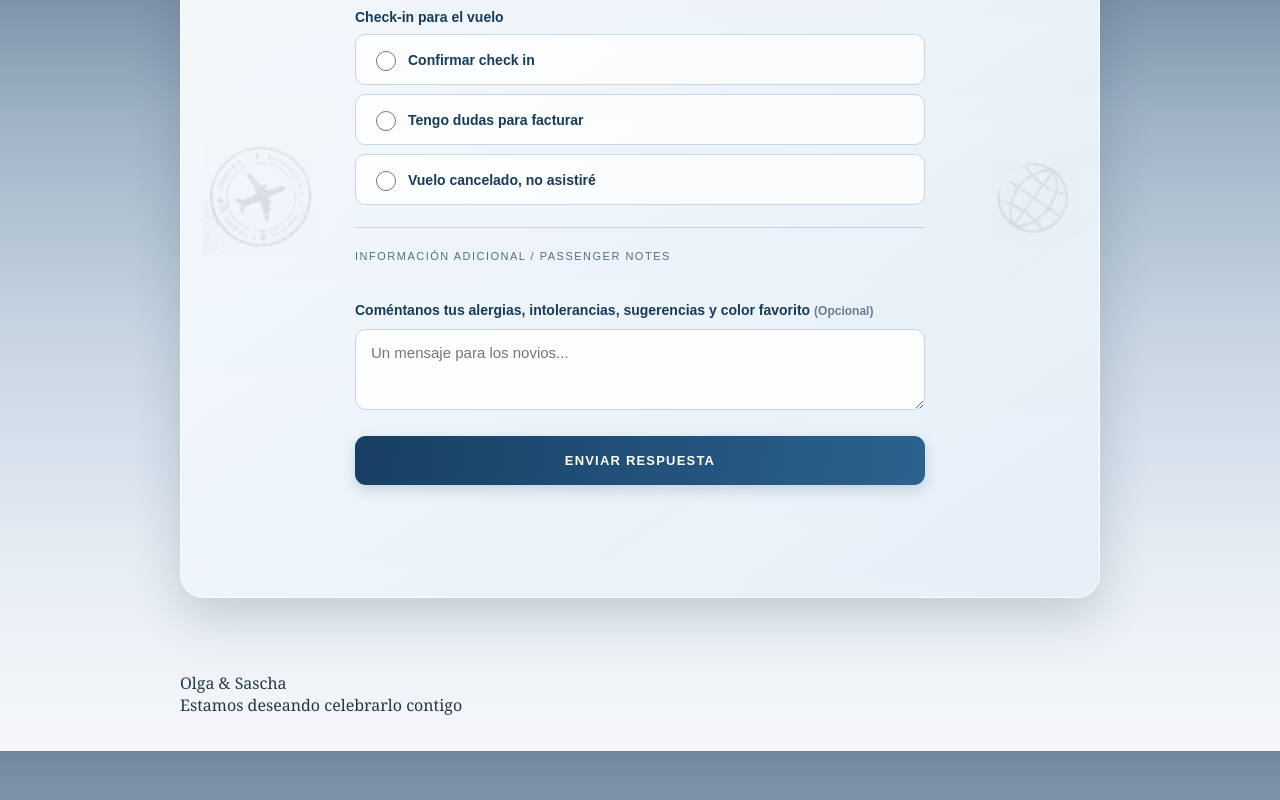
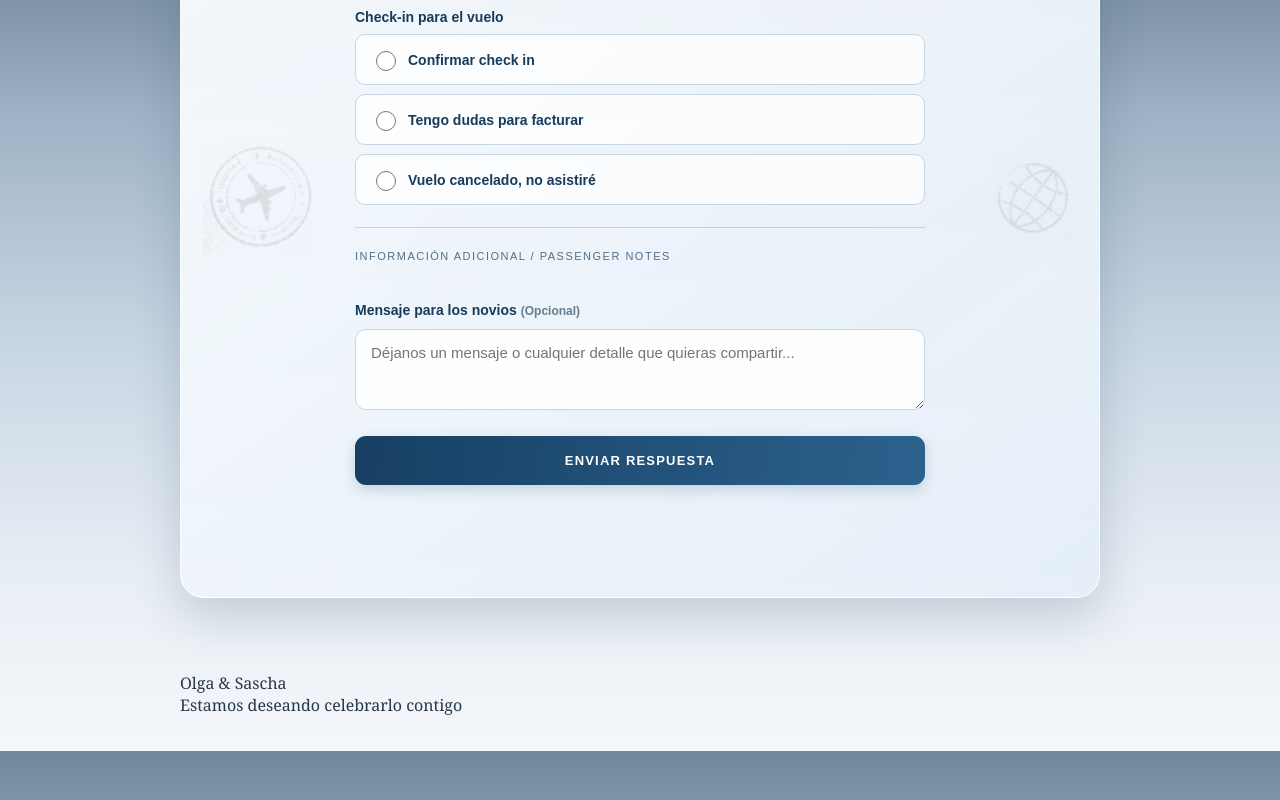
Before and after one commit to saschafly/Boda-Olga-Sascha, a plain HTML site: page index.html in a window 1280 px wide. Shown: the part 2449-3249 px from the top of the page. Drawn offline with nearby package versions, Linux system fonts and the light colour scheme.

Commit message:
Clarify optional message field to avoid duplicate dietary questions

```diff
--- a/index.html
+++ b/index.html
@@ -550,7 +550,7 @@ main:before{display:none}
 <div class="field"><label for="diet">Alergias, intolerancias o necesidades alimentarias</label><textarea id="diet" name="diet" rows="3" placeholder="Indica también si alguien necesita un menú especial"></textarea></div>
 
 </div>
-<div class="field"><label for="message">Coméntanos tus alergias, intolerancias, sugerencias y color favorito <span class="hint">(Opcional)</span></label><textarea id="message" name="message" rows="3" placeholder="Un mensaje para los novios..."></textarea></div>
+<div class="field"><label for="message">Mensaje para los novios <span class="hint">(Opcional)</span></label><textarea id="message" name="message" rows="3" placeholder="Déjanos un mensaje o cualquier detalle que quieras compartir..."></textarea></div>
 <button class="submit" type="submit">Enviar respuesta</button>
 </div></form><div class="success" id="success" role="status"><h3>¡Muchas gracias!</h3><p>Tu respuesta se ha preparado correctamente en esta demostración.<br>En la versión publicada, las respuestas quedarán guardadas para que podamos organizarnos.</p></div></section><div class="names">Olga & Sascha</div><div>Estamos deseando celebrarlo contigo</div></footer>
 </main></div>
```
